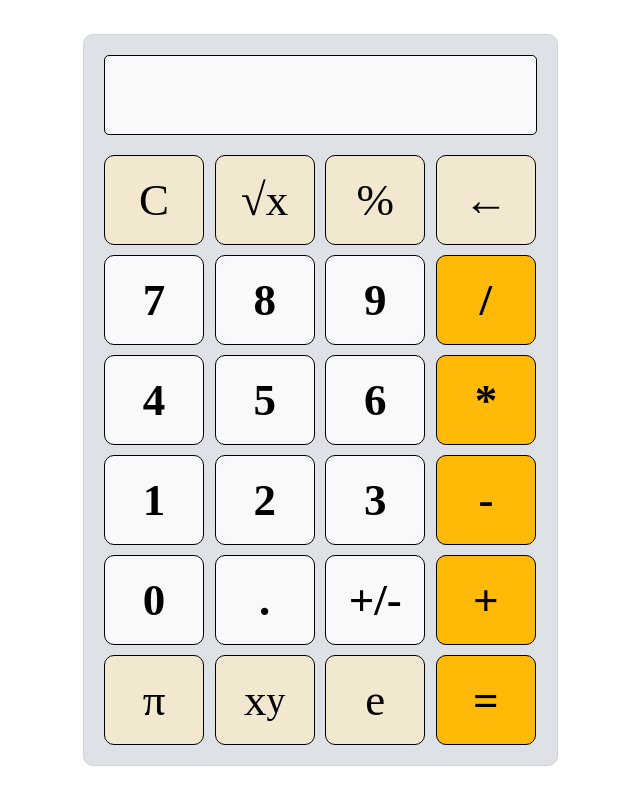
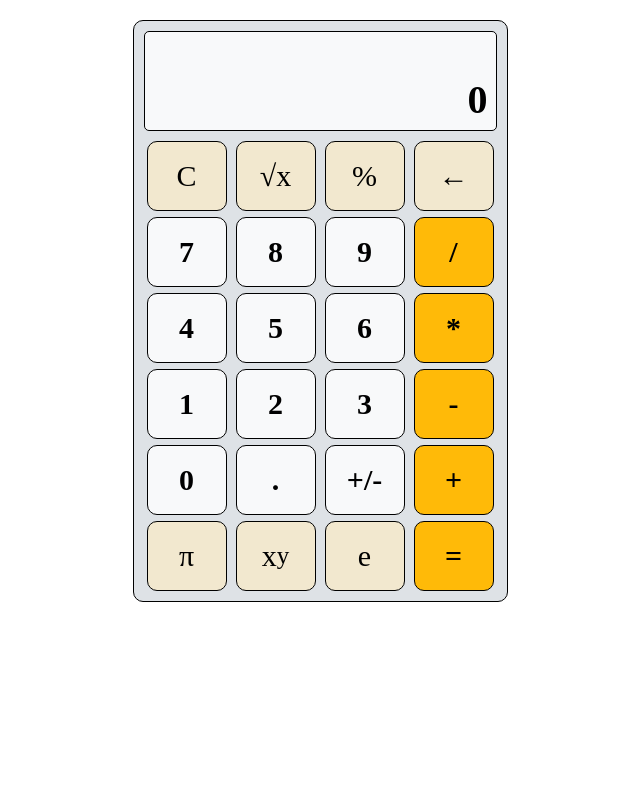
Before and after one commit to 0xsaidroot/Calculator-Odin, a plain HTML site: page index.html in a window 1280 px wide. Shown: the whole page, without its empty margins (320-960 px from the left). Drawn offline with Linux system fonts and the light colour scheme.

Commit message:
finish with all fix

```diff
--- a/index.html
+++ b/index.html
@@ -9,12 +9,15 @@
 </head>
 <body>
     <div id="calculator">
-        <div id="screen"></div>
+        <div id="screen">
+            <p id="upperText">7 * 3</p>
+            <p id="lowerText">7</p>
+        </div>
         <div id="buttons">
 
             <div id="AC" class="button special">C</div>
             <div id="root" class="button special">&radic;x</div>
-            <div class="button special">%</div>
+            <div id="percent" class="button special">%</div>
             <div id="remove" class="button special">&larr;</div>
 
             <div id="7" class="button"><b>7</b></div>
@@ -33,13 +36,13 @@
             <div id="-" class="button operator">-</div>
 
             <div id="0" class="button"><b>0</b></div>
-            <div class="button"><b>.</b></div>
-            <div class="button"><b>+/-</b></div>
+            <div id="dot" class="button"><b>.</b></div>
+            <div id='plusMinus' class="button"><b>+/-</b></div>
             <div id="+" class="button operator">+</div>
 
             <div id="PI" class="button special">&pi;</div>
             <div id="pow" class="button special">x<sup>y</sup></div>
-            <div class="button special">e</div>
+            <div id="E" class="button special">e</div>
             <div id="equality" class="button operator"><b>=</b></div>
 
 
--- a/script.js
+++ b/script.js
@@ -299,9 +299,11 @@ lowerText.textContent = '0';
 upperText.textContent = '';
 
 buttons.addEventListener('click', function (event) {
-    let target = event.target.id;
+    const btn = event.target.closest('button');
+    if(!btn) return;
 
-    console.log({ target });
+    let target = btn.id;
+
 
     if (screen.textContent !== '') {
         CE.textContent = 'CE';
--- a/style.css
+++ b/style.css
@@ -1,60 +1,81 @@
-*{
+* {
     box-sizing: border-box;
     padding: 0px;
     margin: 0px;
 }
-body{
+
+body {
     height: 100vh;
     display: flex;
     justify-content: center;
-    align-items: center;
+    align-items: flex-start;
+    margin-top: 20px;
 }
-#calculator{
-    width: 475px;
+
+#calculator {
+    width: 375px;
     height: auto;
-    padding: 20px;
-    border: 1px solid #ced4da;
+    padding: 10px;
+    border: 1px solid #000;
     background-color: #dee2e6;
-    border-radius:10px;
+    border-radius: 10px;
 }
-#screen{
-    margin-bottom: 20px;
-    background-color:#f8f9fa ;
+
+#screen {
+    margin-bottom: 10px;
+    background-color: #f8f9fa;
     border: 1px solid black;
-    height: 80px;
+    height: 100px;
     border-radius: 5px;
-    padding: 10px;
-    font-size: 50px;
+    padding: 8px 8px 4px 8px;
+    display: flex;
+    flex-direction: column;
+    align-items: flex-end;
+    gap: 6px;
+}
+
+#upperText {
+    height: 30px;
+    font-size: 25px;
+    font-weight: normal;
+    color: rgb(101, 101, 101);
+}
+
+#lowerText {
+    font-size: 40px;
     font-weight: bold;
+}
+
+#buttons {
     display: flex;
-    justify-content: flex-end;
-}
-#buttons{
-    display: flex;
-    justify-content:space-evenly;
+    justify-content: space-evenly;
     align-items: center;
     flex-wrap: wrap;
-    gap: 10px;
+    gap: 6px;
 
 }
-.button{
-    width: 100px;
+
+.button {
+    width: 80px;
     display: flex;
     align-items: center;
     justify-content: center;
-    font-size: 45px;
+    font-size: 30px;
     border-radius: 10px;
-    background-color:#f8f9fa;
-    height: 90px;
+    background-color: #f8f9fa;
+    height: 70px;
     border: 1px solid black;
 }
-.button.operator{
-    background-color:#ffba08;
+
+.button.operator {
+    background-color: #ffba08;
     font-weight: bolder;
 }
-.special{
+
+.special {
     background-color: #f2e8cf;
 }
-.special.smaller{
+
+.special.smaller {
     height: 60px;
 }
```
